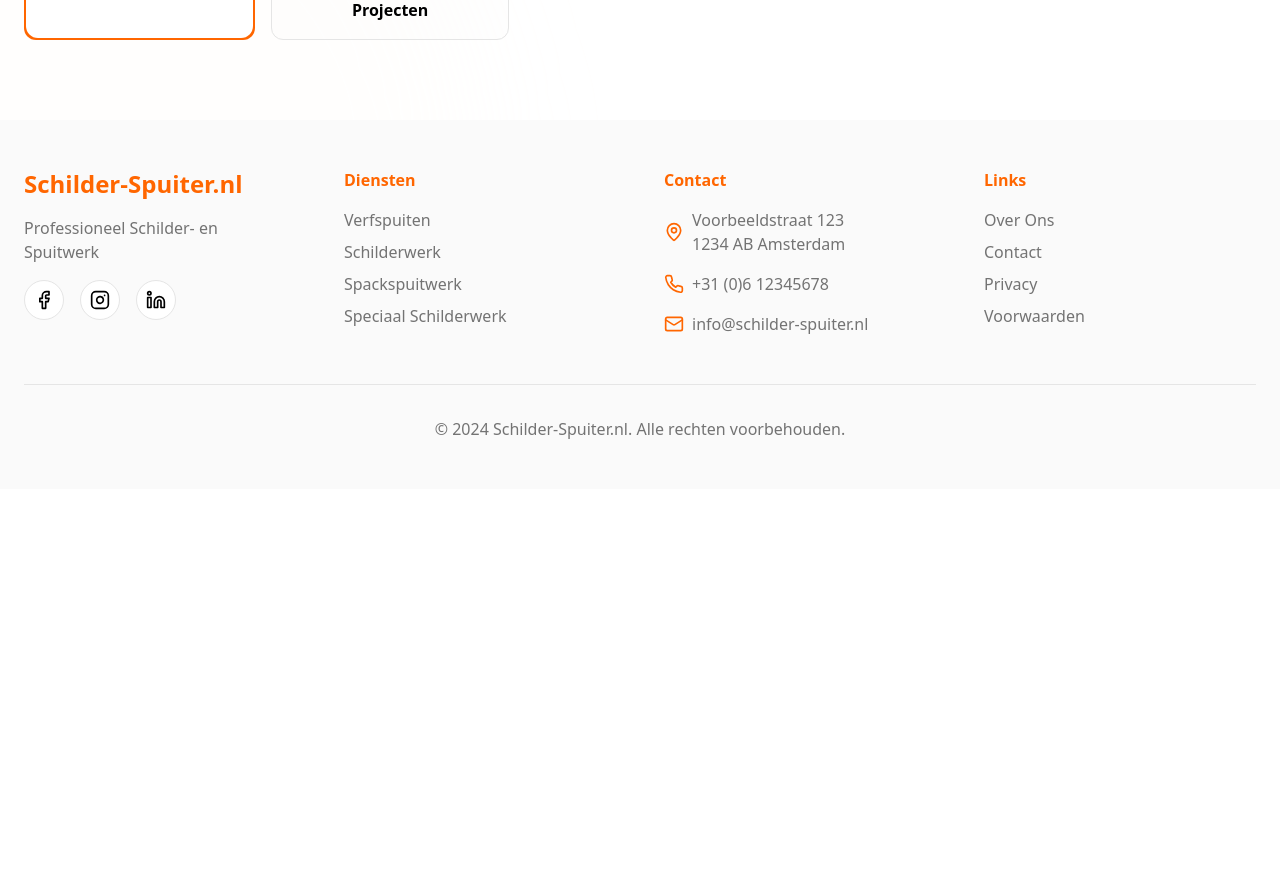
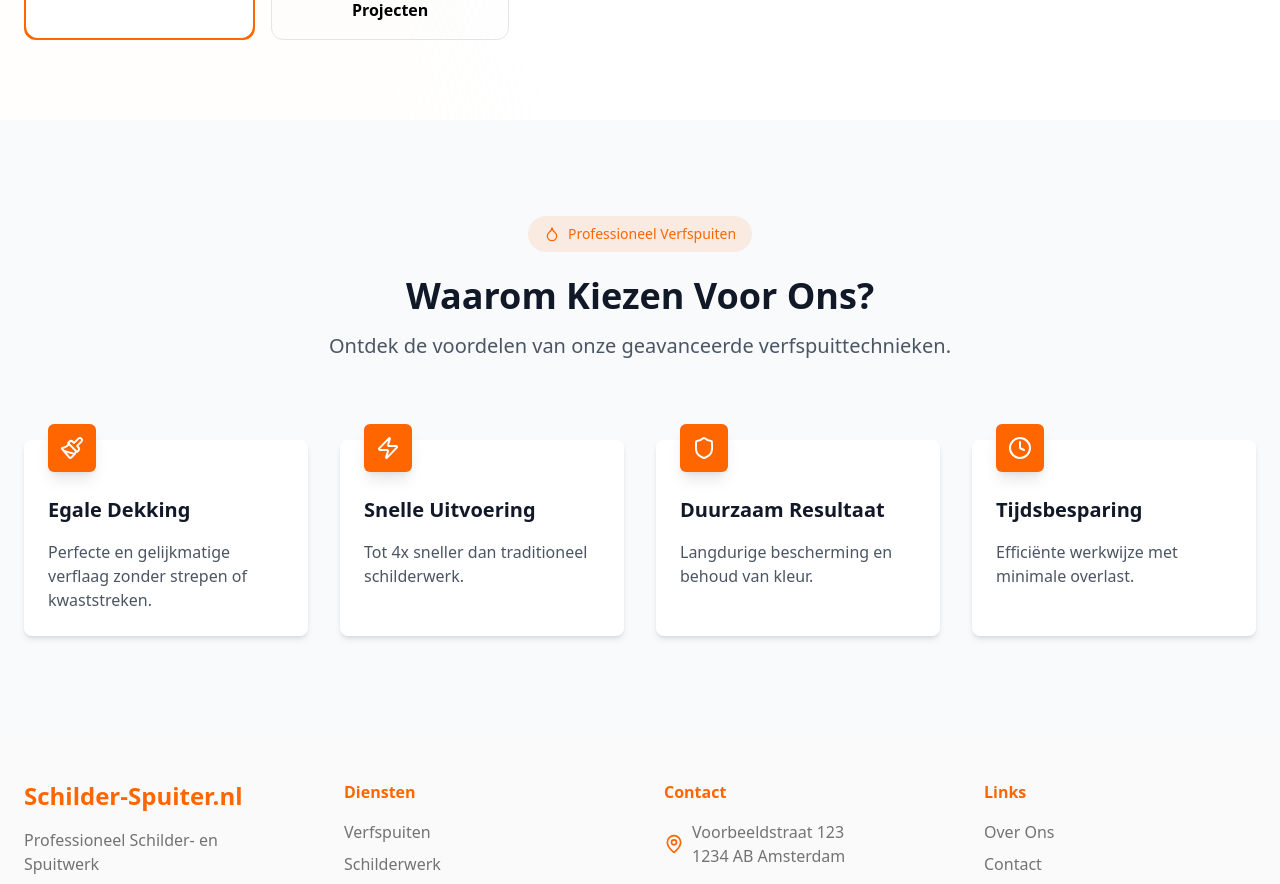
Before and after one commit to BernardusMolkenboer/schilderspuiter, a Next.js app: page /verfspuiten in a window 1280 px wide. Shown: the part 780-1664 px from the top of the page. Before the commit the page ends 1269 px from the top, so only its background shows below. Built offline with nearby package versions, Linux system fonts and the light colour scheme.

Commit message:
Benefits

```diff
--- /dev/null
+++ b/src/components/sections/BenefitsSection.tsx
@@ -0,0 +1,77 @@
+import React from "react";
+import { Droplet, Paintbrush, Zap, Shield, Clock } from "lucide-react";
+
+const benefits = [
+  {
+    icon: Paintbrush,
+    title: "Egale Dekking",
+    description:
+      "Perfecte en gelijkmatige verflaag zonder strepen of kwaststreken.",
+  },
+  {
+    icon: Zap,
+    title: "Snelle Uitvoering",
+    description: "Tot 4x sneller dan traditioneel schilderwerk.",
+  },
+  {
+    icon: Shield,
+    title: "Duurzaam Resultaat",
+    description: "Langdurige bescherming en behoud van kleur.",
+  },
+  {
+    icon: Clock,
+    title: "Tijdsbesparing",
+    description: "Efficiënte werkwijze met minimale overlast.",
+  },
+];
+
+function BenefitsSection() {
+  return (
+    <section className="bg-gray-50 py-24 transition-colors duration-300 dark:bg-neutral-900">
+      <div className="mx-auto max-w-7xl px-6">
+        {/* Section Header */}
+        <div className="mb-16 text-center">
+          <div className="mb-6 inline-flex items-center rounded-full bg-primary/10 px-4 py-2 text-primary">
+            <Droplet className="mr-2 h-4 w-4" />
+            <span className="text-sm font-medium">
+              Professioneel Verfspuiten
+            </span>
+          </div>
+          <h2 className="text-3xl font-bold text-gray-900 dark:text-white sm:text-4xl">
+            Waarom Kiezen Voor Ons?
+          </h2>
+          <p className="mt-4 text-xl text-gray-600 dark:text-gray-400">
+            Ontdek de voordelen van onze geavanceerde verfspuittechnieken.
+          </p>
+        </div>
+
+        {/* Benefits Grid */}
+        <div className="mt-20 grid grid-cols-1 gap-8 sm:grid-cols-2 lg:grid-cols-4">
+          {benefits.map((benefit, index) => {
+            const Icon = benefit.icon;
+            return (
+              <div
+                key={index}
+                className="relative rounded-lg bg-white p-6 shadow-md transition-shadow hover:shadow-lg dark:bg-neutral-800"
+              >
+                <div className="absolute -top-4 left-6">
+                  <div className="inline-flex items-center justify-center rounded-md bg-primary p-3 shadow-lg">
+                    <Icon className="h-6 w-6 text-white" />
+                  </div>
+                </div>
+                <h3 className="mt-8 text-xl font-semibold text-gray-900 dark:text-white">
+                  {benefit.title}
+                </h3>
+                <p className="mt-4 text-base text-gray-600 dark:text-gray-400">
+                  {benefit.description}
+                </p>
+              </div>
+            );
+          })}
+        </div>
+      </div>
+    </section>
+  );
+}
+
+export default BenefitsSection;
--- a/src/pages/verfspuiten.tsx
+++ b/src/pages/verfspuiten.tsx
@@ -12,6 +12,7 @@ import WhyUsSection from "@/components/sections/WhyUsSection";
 import ServicesSection from "@/components/sections/ServiceSection";
 import TestimonialsSection from "@/components/sections/TestimonialSection";
 import VerfSpuitenHero from "@/components/sections/VerfSpuitenHero";
+import BenefitsSection from "@/components/sections/BenefitsSection";
 
 const Verfspuiten = () => {
   useEffect(() => {
@@ -25,6 +26,7 @@ const Verfspuiten = () => {
     <>
       <Layout title="title" description="desc">
         <VerfSpuitenHero />
+        <BenefitsSection />
       </Layout>
     </>
   );
```
